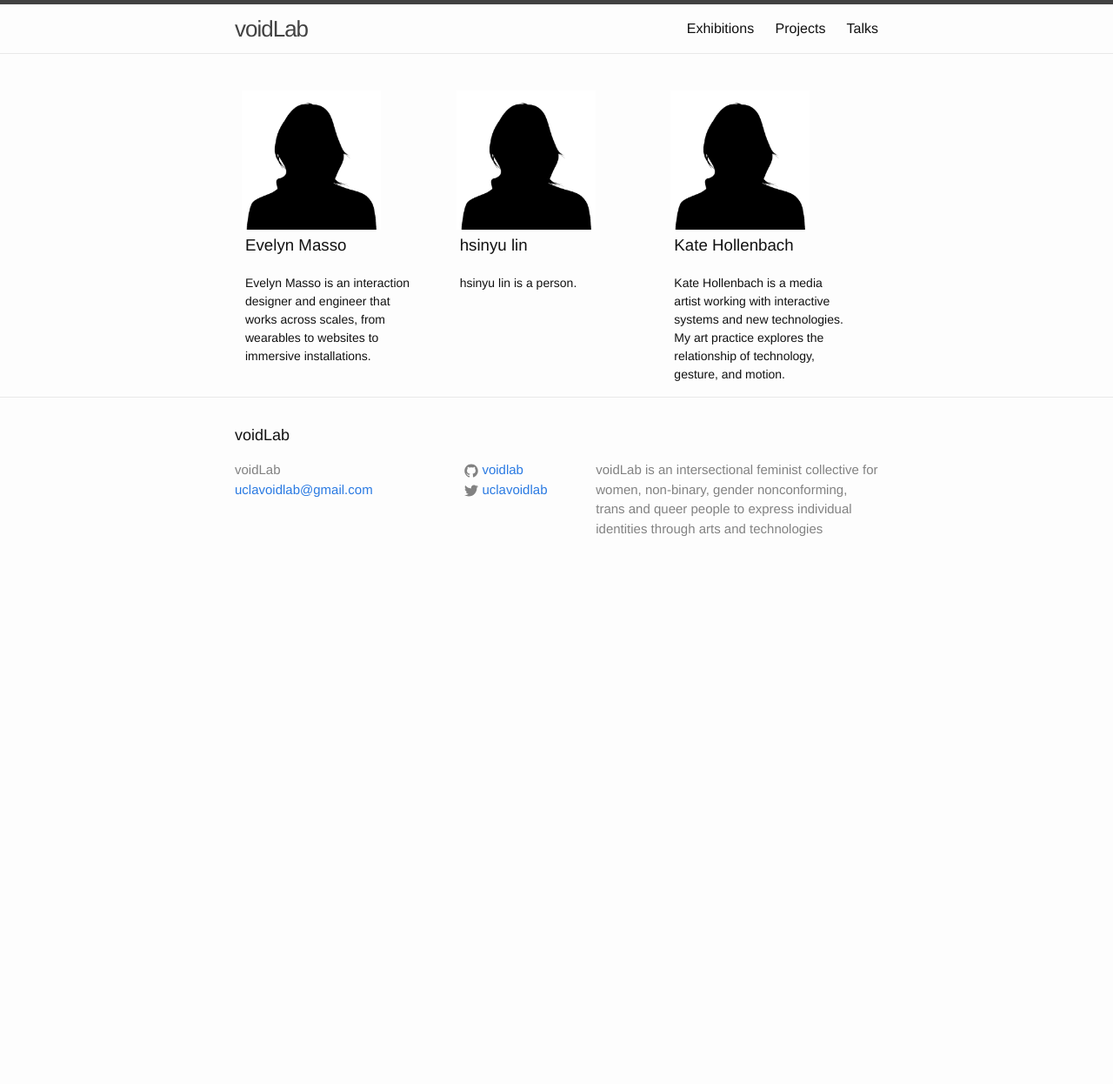
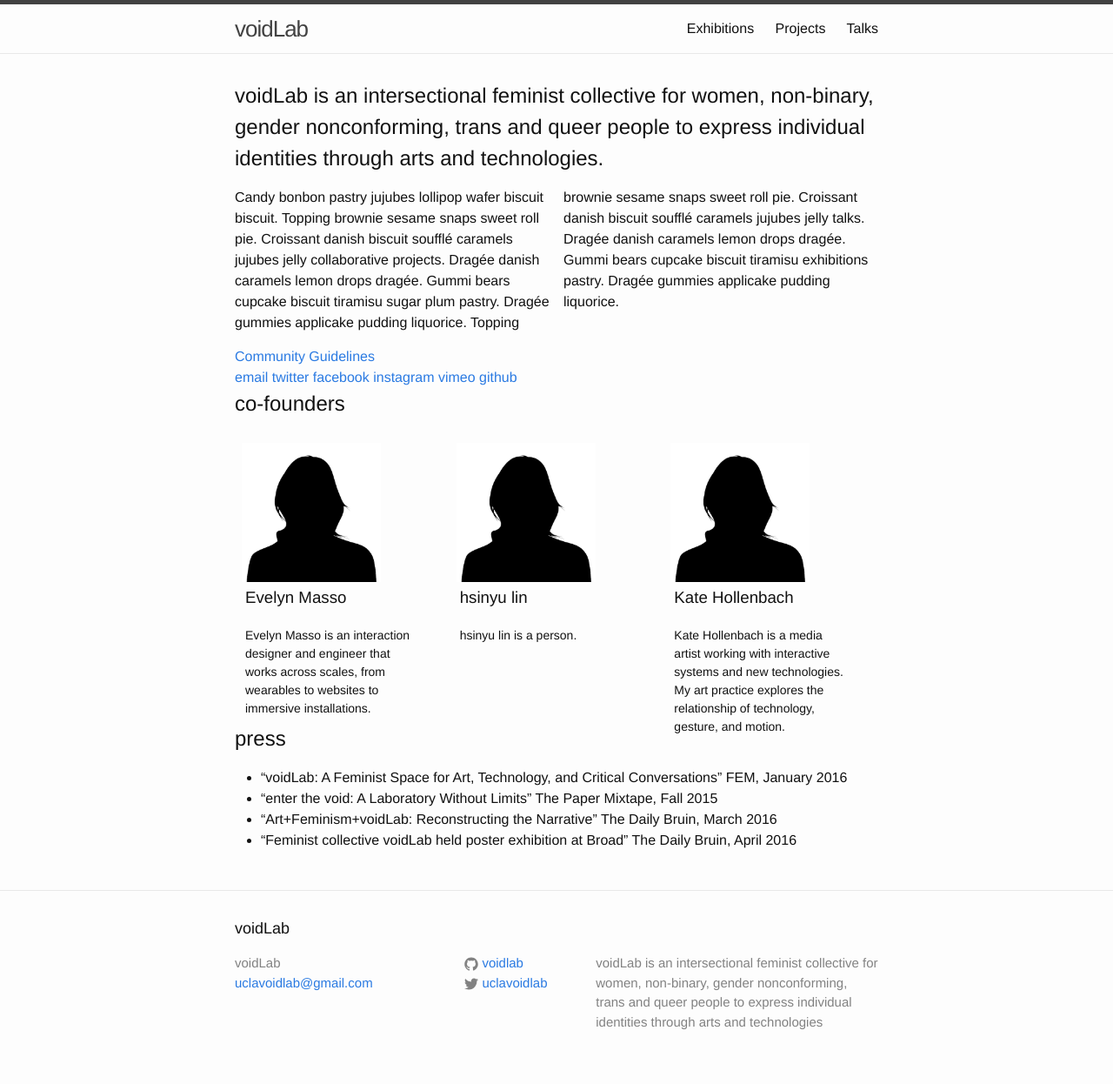
Before and after one commit to voidlab/voidlab.github.io, a Jekyll site: the page built from index.html, in a window 1280 px wide. Shown: the whole page at 87% size. Built offline with Jekyll 4.4.1, drawn with Linux system fonts in a browser that asks for light colours; before the commit the page ends 900 px from its top, so only the background shows below that.

Commit message:
index html done
now to layout properly and style

```diff
--- /dev/null
+++ b/_includes/press-links.html
@@ -0,0 +1,20 @@
+
+<ul>
+
+  <li>
+    “voidLab: A Feminist Space for Art, Technology, and Critical Conversations” FEM, January 2016
+  </li>
+
+  <li>
+    “enter the void: A Laboratory Without Limits” The Paper Mixtape, Fall 2015
+  </li>
+
+  <li>
+    “Art+Feminism+voidLab: Reconstructing the Narrative” The Daily Bruin, March 2016
+  </li>
+
+  <li>
+    “Feminist collective voidLab held poster exhibition at Broad” The Daily Bruin, April 2016
+  </li>
+
+</ul>
--- /dev/null
+++ b/_sass/_index.scss
@@ -0,0 +1,6 @@
+section#splash {
+
+  p {
+    column-count: 2;
+  }
+}
--- a/css/main.scss
+++ b/css/main.scss
@@ -50,5 +50,6 @@ $on-laptop:        800px;
         "base",
         "layout",
         "syntax-highlighting",
-        "member"
+        "member",
+        "index"
 ;
--- a/index.html
+++ b/index.html
@@ -1,8 +1,39 @@
 ---
 layout: default
 ---
+
+<section id="splash">
+
+  <h1>
+    voidLab is an intersectional feminist collective for
+    women, non-binary, gender nonconforming, trans and queer people to
+    express individual identities through arts and technologies.
+  </h1>
+
+  <p>
+    Candy bonbon pastry jujubes lollipop wafer biscuit biscuit. Topping brownie sesame snaps sweet roll pie. Croissant danish biscuit soufflé caramels jujubes jelly collaborative projects. Dragée danish caramels lemon drops dragée. Gummi bears cupcake biscuit tiramisu sugar plum pastry. Dragée gummies applicake pudding liquorice. Topping brownie sesame snaps sweet roll pie. Croissant danish biscuit soufflé caramels jujubes jelly talks. Dragée danish caramels lemon drops dragée. Gummi bears cupcake biscuit tiramisu exhibitions pastry. Dragée gummies applicake pudding liquorice.
+  </p>
+
+  <a>Community Guidelines</a>
+
+  <div class="links">
+    <a>email</a>
+    <a>twitter</a>
+    <a>facebook</a>
+    <a>instagram</a>
+    <a>vimeo</a>
+    <a>github</a>
+  <div>
+
+</section>
+
+<h2>co-founders</h2>
 <section id="members">
   {% for item in site.members %}
     {% include member.html member=item %}
   {% endfor %}
 </section>
+
+<h2>press</h2>
+
+{% include press-links.html %}
```
